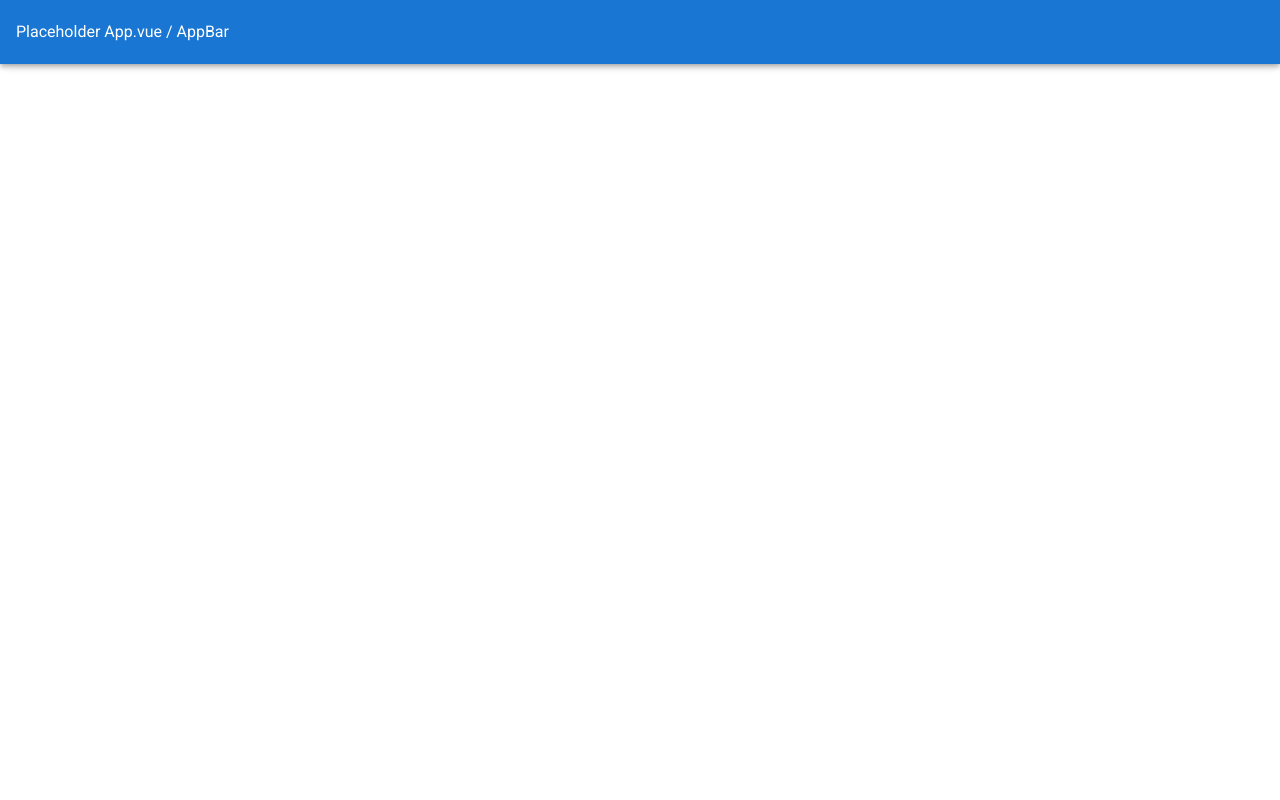
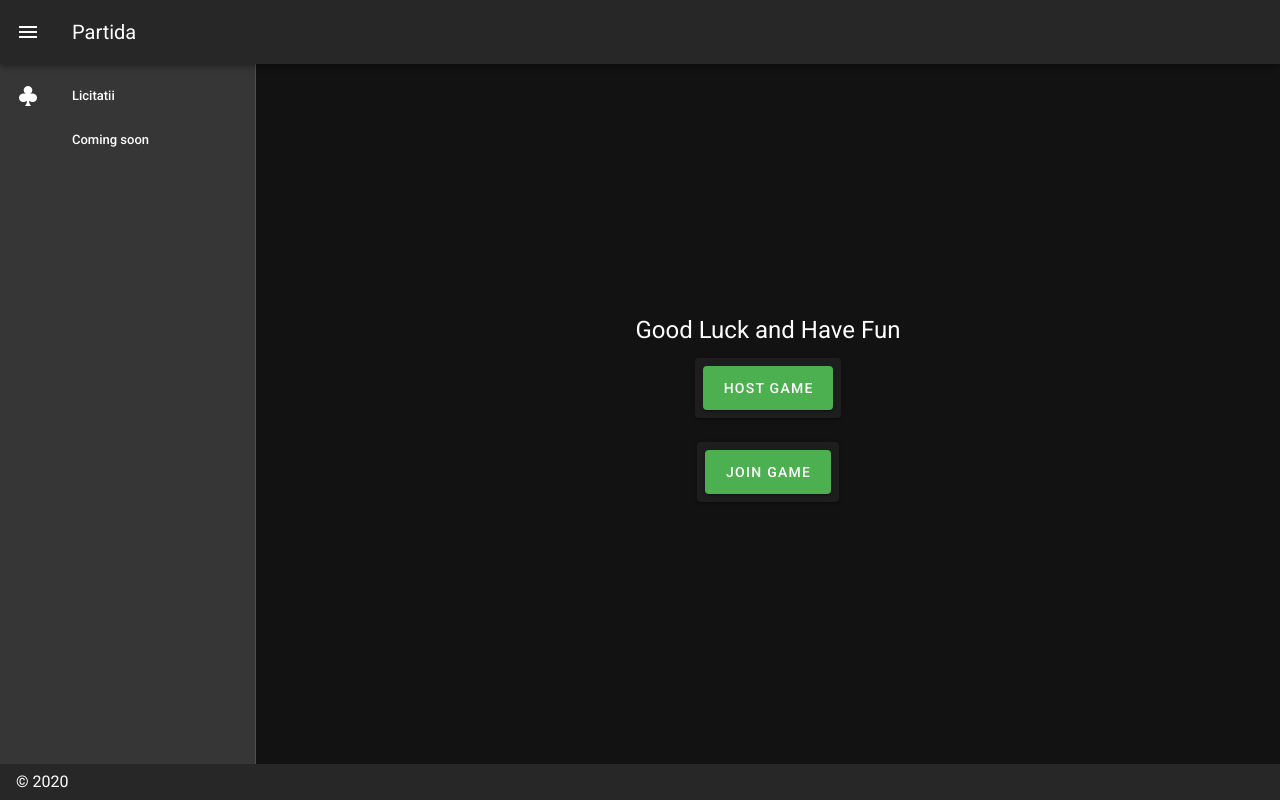
Before and after one commit to DoruNow/red-games, a Vue app: page /licitatii in a window 1280 px wide. Built offline with nearby package versions, Linux system fonts and the light colour scheme.

Commit message:
Create and hook `HomeView` and `GetUserInformation` Component

```diff
--- a/package.json
+++ b/package.json
@@ -60,7 +60,10 @@
     "parserOptions": {
       "ecmaVersion": 2020
     },
-    "rules": {},
+    "rules": {
+      "ban-ts-ignore": 0,
+      "no-explicit-any": 0
+    },
     "overrides": [
       {
         "files": [
--- a/src/App.vue
+++ b/src/App.vue
@@ -1,19 +1,60 @@
 <template>
-  <v-app>
-    <v-app-bar app color="primary" dark>
-      <div class="d-flex align-center">Placeholder App.vue / AppBar</div>
+  <v-app id="inspire">
+    <v-navigation-drawer v-model="drawer" app clipped>
+      <v-list dense>
+        <v-list-item link>
+          <v-list-item-action>
+            <v-icon>mdi-cards-club</v-icon>
+          </v-list-item-action>
+          <v-list-item-content>
+            <v-list-item-title @click="goTo('licitatii')"
+              >Licitatii</v-list-item-title
+            >
+          </v-list-item-content>
+        </v-list-item>
+        <v-list-item link>
+          <v-list-item-action>
+            <v-icon>mdi-settings</v-icon>
+          </v-list-item-action>
+          <v-list-item-content>
+            <v-list-item-title>Coming soon</v-list-item-title>
+          </v-list-item-content>
+        </v-list-item>
+      </v-list>
+    </v-navigation-drawer>
+
+    <v-app-bar app clipped-left>
+      <v-app-bar-nav-icon @click.stop="drawer = !drawer" />
+      <v-toolbar-title>Partida</v-toolbar-title>
     </v-app-bar>
 
     <v-content>
-      <router-view></router-view>
+      <v-container class="fill-height" fluid>
+        <v-row class="d-flex align-center justify-center">
+          <router-view></router-view>
+        </v-row>
+      </v-container>
     </v-content>
+    <v-footer app>
+      <span>&copy; 2020</span>
+    </v-footer>
   </v-app>
 </template>
 
-<script lang="ts">
-import Vue from "vue";
-
-export default Vue.extend({
-  name: "App"
-});
+<script>
+export default {
+  data: () => ({
+    drawer: null
+  }),
+  created() {
+    this.$vuetify.theme.dark = true;
+  },
+  methods: {
+    goTo(arg) {
+      if (this.$route.path !== `/${arg}`) {
+        this.$router.push(`/${arg}`);
+      }
+    }
+  }
+};
 </script>
--- /dev/null
+++ b/src/components/GetUserInformation.vue
@@ -0,0 +1,91 @@
+<template>
+  <div class="d-flex justify-center align-center flex-column">
+    <v-card class="ma-3">
+      <v-btn class="ma-2" color="success" @click="showForm = !showForm" large>{{
+        menuCardButtonText
+      }}</v-btn>
+      <v-form
+        v-show="showForm"
+        v-model="settingsForm"
+        lazy-validation
+        ref="settingsForm"
+        class="pa-2"
+      >
+        <v-text-field
+          v-model="playerName"
+          name="playerName"
+          label="Player Name"
+          type="text"
+          @keydown.space.prevent
+          :rules="required"
+        ></v-text-field>
+        <v-text-field
+          v-model="roomName"
+          name="roomName"
+          label="Room Name"
+          type="text"
+          @keydown.space.prevent
+          :rules="required"
+        ></v-text-field>
+        <v-select
+          v-if="showIfJoinGame"
+          v-model="select"
+          :items="playerSelection"
+          label="Select Player"
+          item-value="value"
+        ></v-select>
+        <v-btn :disabled="!settingsForm" color="success" @click="goToGame"
+          >Create Links</v-btn
+        >
+      </v-form>
+    </v-card>
+  </div>
+</template>
+
+<script lang="ts">
+import Vue from "vue";
+
+export default Vue.extend({
+  props: {
+    formType: {
+      type: String
+    }
+  },
+  data() {
+    return {
+      showForm: false,
+      settingsForm: null,
+      menuCardButtonText: "",
+      playerName: "Doru",
+      roomName: "KingPin",
+      select: {},
+      showIfJoinGame: false,
+      playerSelection: [
+        { text: "Player 2", value: 2 },
+        { text: "Player 3", value: 3 },
+        { text: "Player 4", value: 4 }
+      ],
+      required: [(v: object | string) => !!v || "Required field"],
+      settings: {
+        roomName: String
+      }
+    };
+  },
+  mounted() {
+    this.select = { value: null };
+
+    if (this.formType === "start") {
+      this.menuCardButtonText = "Host Game";
+      this.select = { value: 1 };
+    } else if (this.formType === "join") {
+      this.menuCardButtonText = "Join Game";
+      this.showIfJoinGame = true;
+    }
+  },
+  methods: {
+    goToGame() {
+      //
+    }
+  }
+});
+</script>
--- /dev/null
+++ b/src/components/Home.vue
@@ -0,0 +1,19 @@
+<template>
+  <div>
+    <GetUserInformation :formType="'start'" />
+    <GetUserInformation :formType="'join'" />
+  </div>
+</template>
+
+<script lang="ts">
+import Vue from "vue";
+import GetUserInformation from "@/components/GetUserInformation.vue";
+
+export default Vue.extend({
+  components: {
+    GetUserInformation
+  }
+});
+</script>
+
+<style scoped></style>
--- a/src/router/index.ts
+++ b/src/router/index.ts
@@ -1,14 +1,17 @@
 import Vue from "vue";
 import VueRouter from "vue-router";
-import Home from "../views/Home.vue";
+import LicitatiiView from "../views/LicitatiiView.vue";
 
 Vue.use(VueRouter);
 
 const routes = [
   {
     path: "/",
-    name: "Home",
-    component: Home
+    redirect: "/licitatii"
+  },
+  {
+    path: "/licitatii",
+    component: LicitatiiView
   }
 ];
 
--- a/src/views/Home.vue
+++ /dev/null
@@ -1,9 +0,0 @@
-<template>
-  <div class="home">
-    Placeholder Home.vue
-  </div>
-</template>
-
-<script>
-export default {};
-</script>
--- /dev/null
+++ b/src/views/LicitatiiView.vue
@@ -0,0 +1,24 @@
+<template>
+  <div>
+    <div class="headline text-center">Good Luck and Have Fun</div>
+    <Home />
+  </div>
+</template>
+
+<script lang="ts">
+import Vue from "vue";
+import Home from "@/components/Home.vue";
+
+export default Vue.extend({
+  components: {
+    Home
+  },
+  computed: {
+    type() {
+      return this.$route.path;
+    }
+  }
+});
+</script>
+
+<style scoped></style>
```
Also changed, not shown: tsconfig.json (+4 -16 lines).
